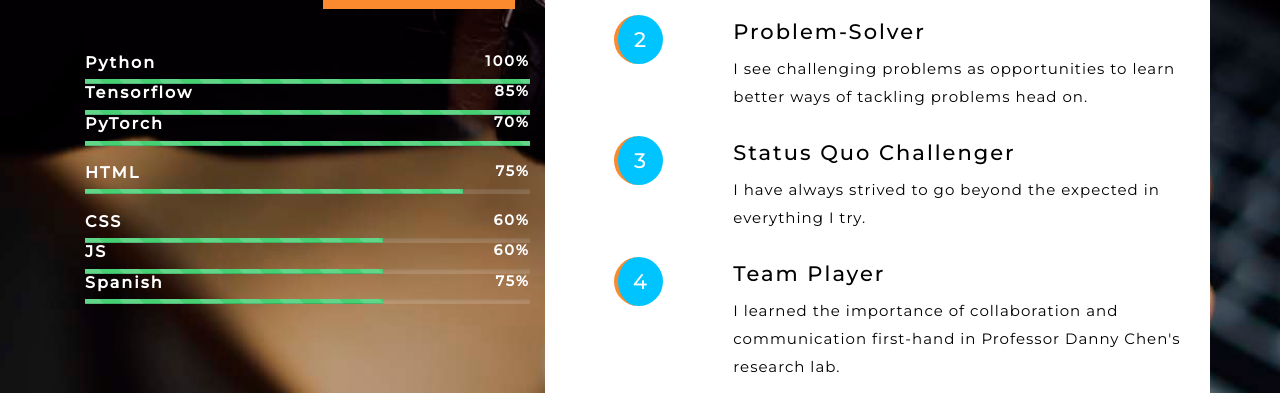
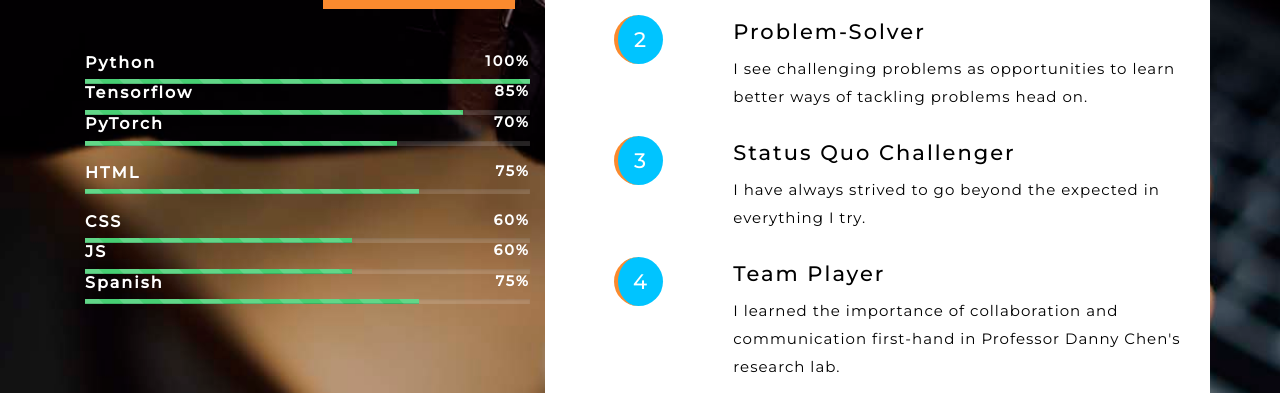
Before and after one commit to rajeev-datta/rajeev-datta.github.io, a Jekyll site: the page index.html, which Jekyll copies as it is, in a window 1280 px wide. Shown: the part 2356-2749 px from the top of the page. Built offline with Jekyll 4.4.1, drawn with Linux system fonts in a browser that asks for light colours.

Commit message:
Update index.html

```diff
--- a/index.html
+++ b/index.html
@@ -301,34 +301,34 @@ License URL: http://creativecommons.org/licenses/by/3.0/
 				</div>
 				<h6>Tensorflow<span> 85% </span></h6>
 				<div class="progress">
-					<div class="progress-bar progress-bar-striped active" style="width: 100%">
+					<div class="progress-bar progress-bar-striped active" style="width: 85%">
 					</div>
 				</div>
 				<h6>PyTorch<span> 70% </span></h6>
 				<div class="progress">
-					<div class="progress-bar progress-bar-striped active" style="width: 100%">
+					<div class="progress-bar progress-bar-striped active" style="width: 70%">
 					</div>
 				</div>
 				<div class="mid-bar">
 					<h6>HTML<span> 75% </span></h6>
 					<div class="progress">
-						<div class="progress-bar progress-bar-striped active" style="width: 85%">
+						<div class="progress-bar progress-bar-striped active" style="width: 75%">
 						</div>
 					</div>
 				</div>
 				<h6>CSS<span>60% </span></h6>
 				<div class="progress">
-					<div class="progress-bar progress-bar-striped active" style="width: 67%">
+					<div class="progress-bar progress-bar-striped active" style="width: 60%">
 					</div>
 				</div>
 				<h6>JS<span>60% </span></h6>
 				<div class="progress">
-					<div class="progress-bar progress-bar-striped active" style="width: 67%">
+					<div class="progress-bar progress-bar-striped active" style="width: 60%">
 					</div>
 				</div>
 				<h6>Spanish<span>75% </span></h6>
 				<div class="progress">
-					<div class="progress-bar progress-bar-striped active" style="width: 67%">
+					<div class="progress-bar progress-bar-striped active" style="width: 75%">
 					</div>
 				</div>
 			</div>
```
